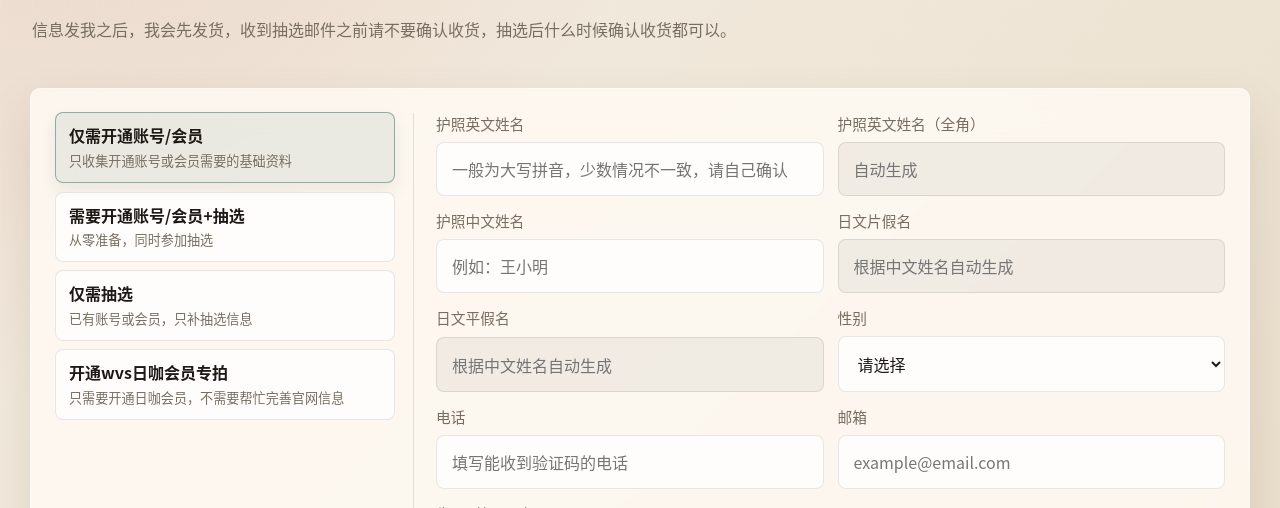
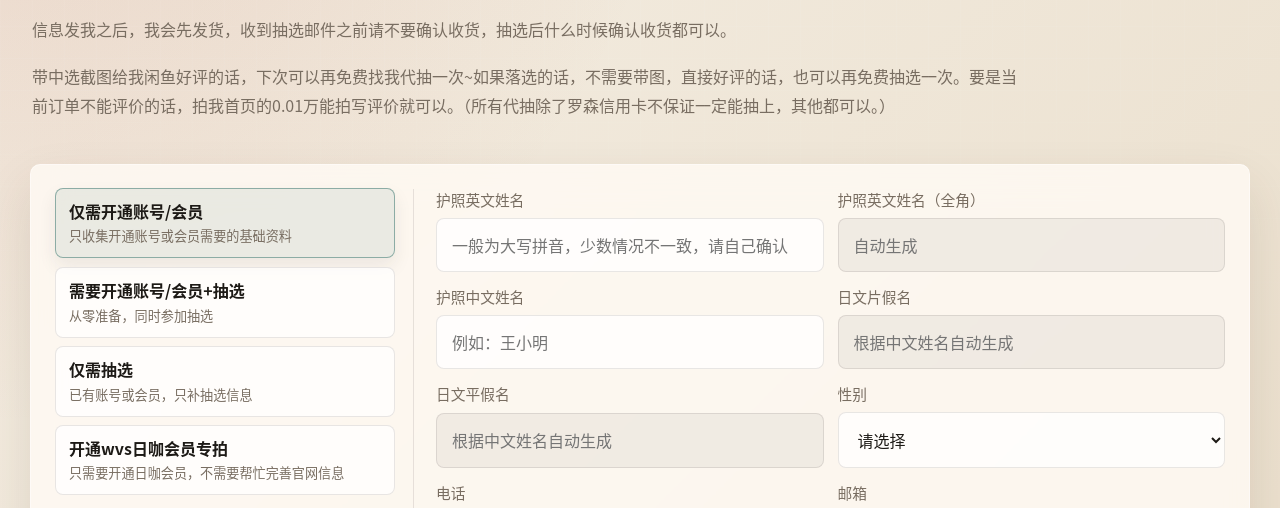
Before and after one commit to kesuey512/chouxuan, a plain HTML site: page docs/index.html in a window 1280 px wide. Shown: the part 262-770 px from the top of the page. Drawn offline with Linux system fonts and the light colour scheme.

Commit message:
Add review bonus guidance

```diff
--- a/docs/index.html
+++ b/docs/index.html
@@ -14,6 +14,7 @@
         <h1>抽选信息收集</h1>
         <p class="intro">你好，填完抽选信息后我会按照下单顺序进行抽选，都会在截止前抽完的。如果你很急的话，现在还可以联系我退款，发完信息后默认进入抽选流程，到时再退款会扣除10%。抽选完毕后不能退款，即使落选也不会退款的，感谢理解。</p>
         <p class="intro">信息发我之后，我会先发货，收到抽选邮件之前请不要确认收货，抽选后什么时候确认收货都可以。</p>
+        <p class="intro">带中选截图给我闲鱼好评的话，下次可以再免费找我代抽一次~如果落选的话，不需要带图，直接好评的话，也可以再免费抽选一次。要是当前订单不能评价的话，拍我首页的0.01万能拍写评价就可以。（所有代抽除了罗森信用卡不保证一定能抽上，其他都可以。）</p>
       </section>
 
       <section class="panel layout">
```
